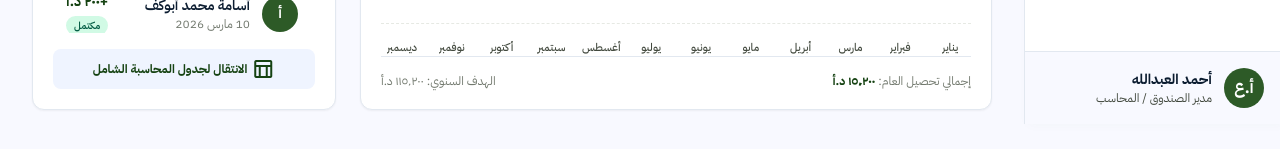
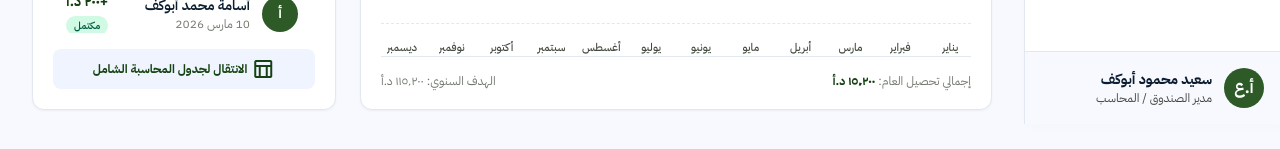
Before and after one commit to Abdoocoder/FamilyFund, a React (Vite) app: page / in a window 1280 px wide. Shown: the part 749-898 px from the top of the page. Built offline with nearby package versions, Linux system fonts and the light colour scheme; no server answers.

Commit message:
fix: correct treasurer name to سعيد محمود أبوكف

```diff
--- a/src/components/Sidebar.tsx
+++ b/src/components/Sidebar.tsx
@@ -59,7 +59,7 @@ export const Sidebar: React.FC = () => {
             أ.ع
           </div>
           <div className="overflow-hidden">
-            <p className="text-sm font-bold text-[#0b1c30] truncate">أحمد العبدالله</p>
+            <p className="text-sm font-bold text-[#0b1c30] truncate">سعيد محمود أبوكف</p>
             <p className="text-xs text-[#42493e]">مدير الصندوق / المحاسب</p>
           </div>
         </div>
```
